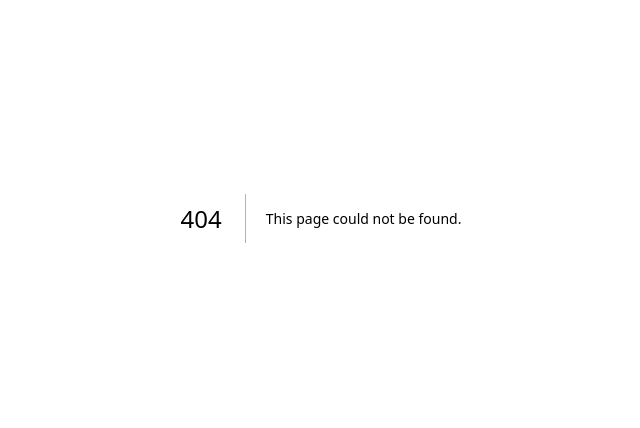
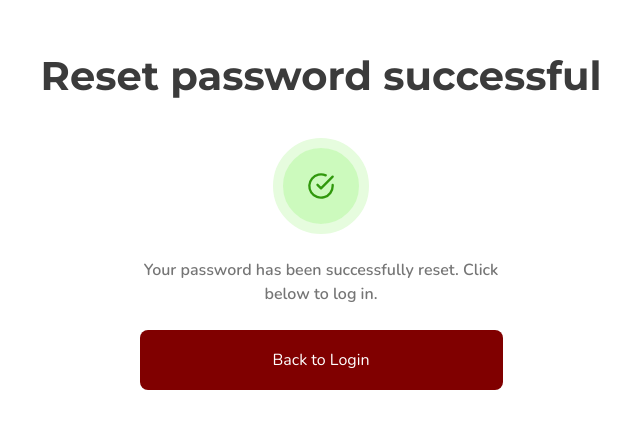
Before and after one commit to hngx-org/event, a Next.js app: page /auth/reset-successful in a window 1280 px wide. Before the commit this address had no page. Shown: the part 182-610 px from the top of the page, without its empty margins (319-959 px from the left). Built offline with nearby package versions, Linux system fonts and the light colour scheme.

Commit message:
add: reset successful page

```diff
--- a/@types/index.d.ts
+++ b/@types/index.d.ts
@@ -0,0 +1,6 @@
+export type SuccessProps = {
+  title: string,
+  text: string,
+  route: string,
+  button: string
+}
--- /dev/null
+++ b/components/successPage.tsx
@@ -0,0 +1,26 @@
+import { SuccessProps } from '@/@types';
+import { useRouter } from 'next/router';
+
+export default function SuccessPage({ title, text, route, button }: SuccessProps) {
+  const router = useRouter();
+
+  const handleClick = (e: any) => {
+    e.preventDefault()
+    router.push(`/${route}`)
+  }
+
+  return (
+    <div className="flex flex-col gap-8 justify-center items-center h-screen">
+      <h1 className="font-montserrat text-[40px] text-center font-bold text-grey-500">{title}</h1>
+      <div className="max-w-[363px] flex flex-col gap-6 items-center">
+        <span className="p-6 flex items-center justify-center rounded-full border-[10px] border-[#E6FCDE] bg-[#CCFABD]">
+          <svg xmlns="http://www.w3.org/2000/svg" width="28" height="28" viewBox="0 0 28 28" fill="none">
+            <path d="M25.6673 12.9267V14C25.6659 16.5158 24.8512 18.9638 23.3449 20.9788C21.8385 22.9938 19.7211 24.4679 17.3086 25.1812C14.896 25.8945 12.3175 25.8089 9.95753 24.937C7.59761 24.0652 5.58275 22.4538 4.21344 20.3433C2.84413 18.2327 2.19374 15.7361 2.35927 13.2257C2.52481 10.7153 3.49739 8.32572 5.13198 6.41326C6.76656 4.50079 8.97557 3.16795 11.4295 2.61351C13.8835 2.05907 16.451 2.31273 18.749 3.33667M25.6673 4.66667L14.0007 16.345L10.5007 12.845" stroke="#30980C" stroke-width="2.33333" stroke-linecap="round" stroke-linejoin="round"/>
+          </svg>
+        </span>
+        <p className="text-base text-center text-grey-100 font-semibold font-sans">{text}</p>
+        <button onClick={handleClick} className="py-[18px] text-white bg-secondary-300 w-[363px] rounded-lg text-center" type="button">{button}</button>
+      </div>
+    </div>
+  )
+}
--- /dev/null
+++ b/pages/auth/reset-successful.tsx
@@ -0,0 +1,12 @@
+import SuccessPage from "@/components/successPage"
+
+export default function ResetSuccesful() {
+  return (
+    <SuccessPage
+      route="login"
+      title="Reset password successful"
+      text="Your password has been successfully reset. Click below to log in."
+      button="Back to Login"
+    />
+  )
+}
```
